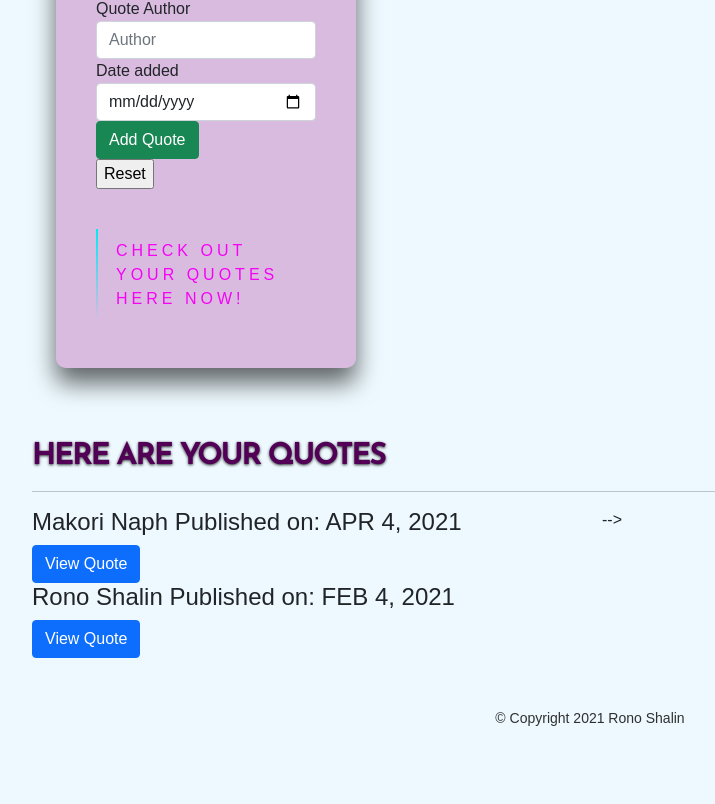
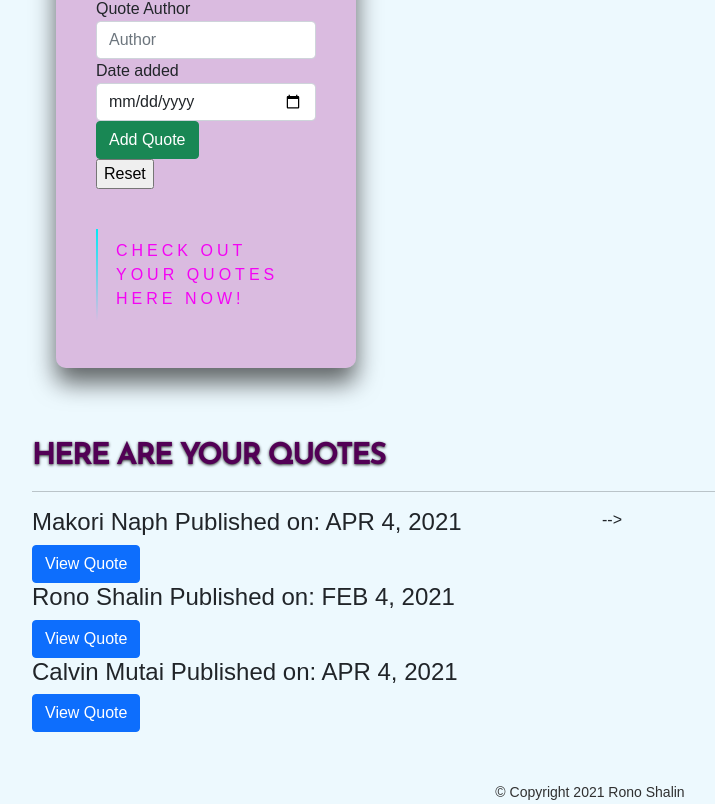
Before and after one commit to sha-lin/quoteApp, an Angular app: page / in a window 1280 px wide. Shown: the part 355-1159 px from the top of the page, without its empty margins (50-765 px from the left). Before the commit the page ends 1085 px from the top, so only its background shows below. Built offline with nearby package versions, Linux system fonts and the light colour scheme.

Commit message:
add a date count after the quote has been input

```diff
--- a/src/app/quote-detail/quote-detail.component.html
+++ b/src/app/quote-detail/quote-detail.component.html
@@ -1,5 +1,6 @@
 <h5>{{goal.description}}</h5>
 <h6>Author: {{goal.author}}</h6>
+<p>Last added: {{goal.completeDate|dateCount}} days ago.</p>
 <p>Last added: {{goal.completeDate|dateCount}} days ago.</p>
 <div>
   <p>{{numberOfLikes}}</p>
--- a/src/app/quote/quote.component.ts
+++ b/src/app/quote/quote.component.ts
@@ -13,6 +13,7 @@ export class QuoteComponent implements OnInit {
   quotes: Quote[] = [
     new Quote(1, 'Makori Naph', '"Life is what happens when you’re busy making other plans."', 'John Lenon', new Date(2021,3,4)),
     new Quote(2,'Rono Shalin','"Happiness is when what you think, what you say and what you do are in harmony."', 'Thomas A. Edison', new Date(2021,1,4)),
+    new Quote(3, 'Calvin Mutai', '"Be kind whenever possible."', 'George Sand', new Date(2021,3,4)),
 
   ];
 
```
